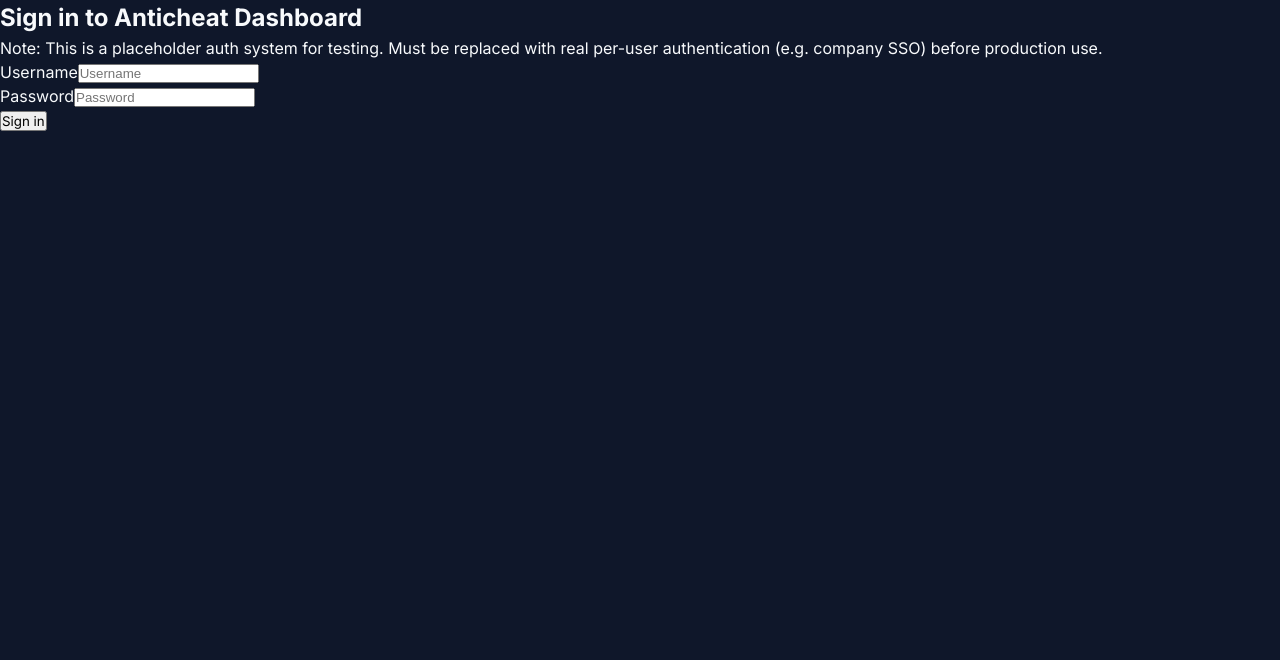
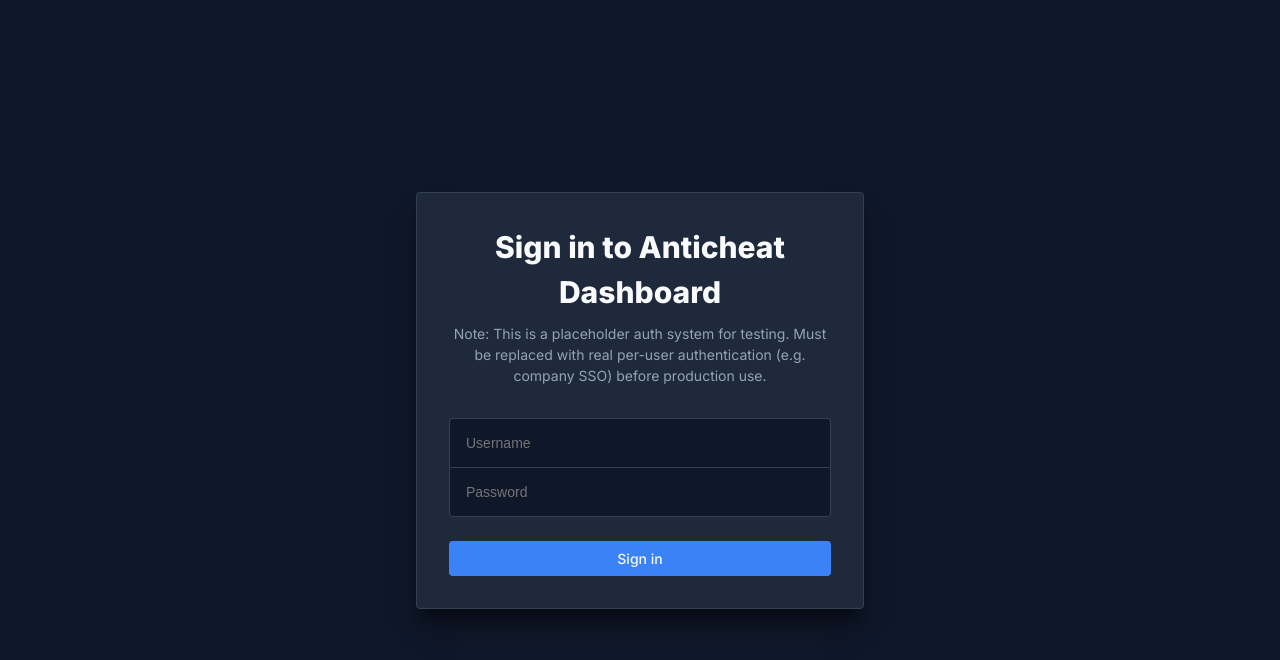
Before and after one commit to surya-cn/watchtower, a Next.js app: page /login in a window 1280 px wide. Shown: the top 660 px of the page. Built offline with nearby package versions, Linux system fonts and the light colour scheme.

Commit message:
fix: resolve Next.js 16 proxy convention and style login page

```diff
--- /dev/null
+++ b/src/app/login/Login.module.css
@@ -0,0 +1,112 @@
+.container {
+  min-height: 100vh;
+  background-color: var(--bg-color);
+  display: flex;
+  align-items: center;
+  justify-content: center;
+  padding: var(--spacing-xl) var(--spacing-md);
+}
+
+.card {
+  max-width: 28rem;
+  width: 100%;
+  background-color: var(--panel-bg);
+  padding: var(--spacing-xl);
+  border-radius: var(--border-radius);
+  box-shadow: 0 20px 25px -5px rgba(0, 0, 0, 0.5), 0 10px 10px -5px rgba(0, 0, 0, 0.2);
+  border: 1px solid var(--border-color);
+}
+
+.header {
+  margin-bottom: var(--spacing-xl);
+  text-align: center;
+}
+
+.title {
+  font-size: 1.875rem;
+  font-weight: 800;
+  color: var(--text-main);
+  margin-bottom: var(--spacing-sm);
+}
+
+.subtitle {
+  font-size: 0.875rem;
+  color: var(--text-muted);
+}
+
+.form {
+  display: flex;
+  flex-direction: column;
+  gap: var(--spacing-md);
+}
+
+.inputGroup {
+  display: flex;
+  flex-direction: column;
+}
+
+.input {
+  width: 100%;
+  padding: var(--spacing-md);
+  background-color: var(--bg-color);
+  border: 1px solid var(--border-color);
+  color: var(--text-main);
+  font-size: 0.875rem;
+}
+
+.input:focus {
+  outline: none;
+  border-color: var(--accent);
+  box-shadow: 0 0 0 1px var(--accent);
+}
+
+.inputTop {
+  border-top-left-radius: var(--border-radius);
+  border-top-right-radius: var(--border-radius);
+  border-bottom: none;
+}
+
+.inputBottom {
+  border-bottom-left-radius: var(--border-radius);
+  border-bottom-right-radius: var(--border-radius);
+}
+
+.error {
+  color: var(--severity-high);
+  font-size: 0.875rem;
+  text-align: center;
+  font-weight: 500;
+  background-color: var(--severity-high-bg);
+  padding: var(--spacing-sm);
+  border-radius: var(--border-radius);
+  border: 1px solid rgba(239, 68, 68, 0.2);
+}
+
+.submitBtn {
+  width: 100%;
+  display: flex;
+  justify-content: center;
+  padding: var(--spacing-sm) var(--spacing-md);
+  border: 1px solid transparent;
+  font-size: 0.875rem;
+  font-weight: 500;
+  border-radius: var(--border-radius);
+  color: var(--text-main);
+  background-color: var(--accent);
+  transition: background-color 0.2s;
+  margin-top: var(--spacing-sm);
+}
+
+.submitBtn:hover:not(:disabled) {
+  background-color: var(--accent-hover);
+}
+
+.submitBtn:focus {
+  outline: none;
+  box-shadow: 0 0 0 2px var(--bg-color), 0 0 0 4px var(--accent);
+}
+
+.submitBtn:disabled {
+  opacity: 0.5;
+  cursor: not-allowed;
+}
--- a/src/app/login/page.tsx
+++ b/src/app/login/page.tsx
@@ -2,6 +2,7 @@
 
 import { useState } from "react";
 import { useRouter } from "next/navigation";
+import styles from "./Login.module.css";
 
 export default function LoginPage() {
   const [username, setUsername] = useState("");
@@ -39,21 +40,20 @@ export default function LoginPage() {
   };
 
   return (
-    <div className="min-h-screen bg-gray-900 flex items-center justify-center py-12 px-4 sm:px-6 lg:px-8">
-      <div className="max-w-md w-full space-y-8 bg-gray-800 p-8 rounded-xl shadow-2xl border border-gray-700">
-        <div>
-          <h2 className="mt-6 text-center text-3xl font-extrabold text-white">
+    <div className={styles.container}>
+      <div className={styles.card}>
+        <div className={styles.header}>
+          <h2 className={styles.title}>
             Sign in to Anticheat Dashboard
           </h2>
-          <p className="mt-2 text-center text-sm text-gray-400">
+          <p className={styles.subtitle}>
             {/* Placeholder comment per requirements */}
             Note: This is a placeholder auth system for testing. Must be replaced with real per-user authentication (e.g. company SSO) before production use.
           </p>
         </div>
-        <form className="mt-8 space-y-6" onSubmit={handleSubmit}>
-          <div className="rounded-md shadow-sm -space-y-px">
-            <div>
-              <label htmlFor="username" className="sr-only">
+        <form className={styles.form} onSubmit={handleSubmit}>
+          <div className={styles.inputGroup}>
+            <label htmlFor="username" style={{ display: 'none' }}>
               Username
             </label>
             <input
@@ -61,14 +61,12 @@ export default function LoginPage() {
               name="username"
               type="text"
               required
-                className="appearance-none rounded-none relative block w-full px-3 py-2 border border-gray-600 placeholder-gray-400 bg-gray-700 text-white rounded-t-md focus:outline-none focus:ring-blue-500 focus:border-blue-500 focus:z-10 sm:text-sm"
+              className={`${styles.input} ${styles.inputTop}`}
               placeholder="Username"
               value={username}
               onChange={(e) => setUsername(e.target.value)}
             />
-            </div>
-            <div>
-              <label htmlFor="password" className="sr-only">
+            <label htmlFor="password" style={{ display: 'none' }}>
               Password
             </label>
             <input
@@ -76,16 +74,15 @@ export default function LoginPage() {
               name="password"
               type="password"
               required
-                className="appearance-none rounded-none relative block w-full px-3 py-2 border border-gray-600 placeholder-gray-400 bg-gray-700 text-white rounded-b-md focus:outline-none focus:ring-blue-500 focus:border-blue-500 focus:z-10 sm:text-sm"
+              className={`${styles.input} ${styles.inputBottom}`}
               placeholder="Password"
               value={password}
               onChange={(e) => setPassword(e.target.value)}
             />
           </div>
-          </div>
 
           {error && (
-            <div className="text-red-500 text-sm text-center font-medium bg-red-900/30 p-2 rounded border border-red-800">
+            <div className={styles.error}>
               {error}
             </div>
           )}
@@ -94,7 +91,7 @@ export default function LoginPage() {
             <button
               type="submit"
               disabled={loading}
-              className="group relative w-full flex justify-center py-2 px-4 border border-transparent text-sm font-medium rounded-md text-white bg-blue-600 hover:bg-blue-700 focus:outline-none focus:ring-2 focus:ring-offset-2 focus:ring-blue-500 disabled:opacity-50 disabled:cursor-not-allowed transition-colors"
+              className={styles.submitBtn}
             >
               {loading ? "Signing in..." : "Sign in"}
             </button>
--- a/src/middleware.ts
+++ b/src/proxy.ts
@@ -3,7 +3,7 @@ import type { NextRequest } from 'next/server'
 import { getIronSession } from 'iron-session'
 import { sessionOptions, SessionData } from '@/lib/session'
 
-export async function middleware(request: NextRequest) {
+export async function proxy(request: NextRequest) {
   const { pathname } = request.nextUrl
 
   // Public routes that bypass authentication
```
Lines whose indentation alone changed are shown as unchanged.
